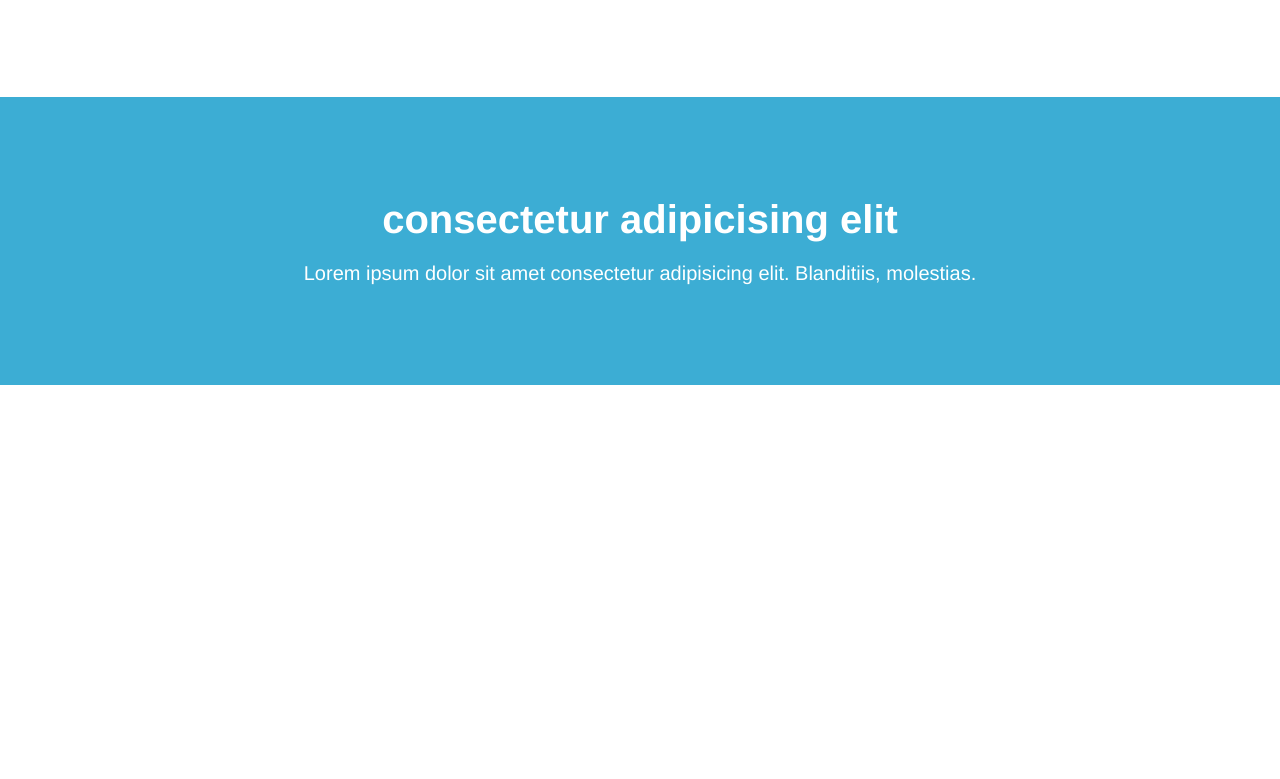
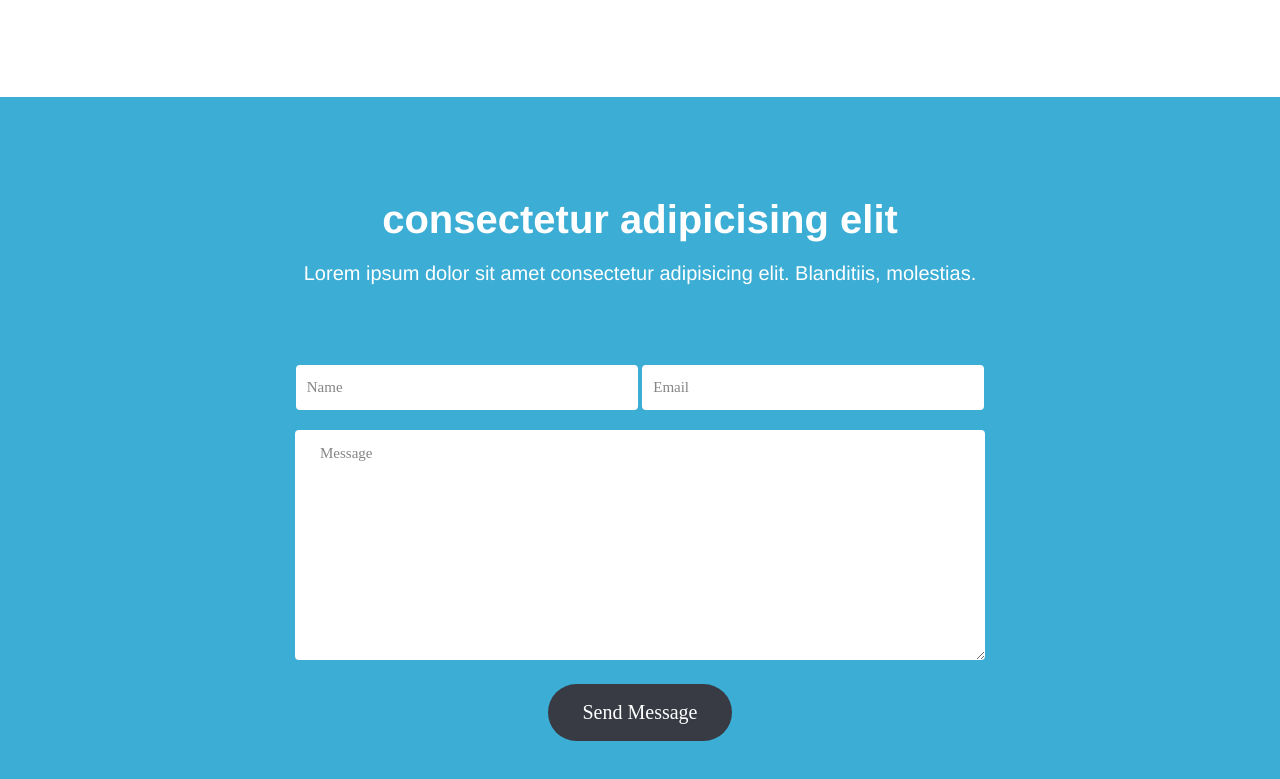
Before and after one commit to FarzadEstaji/webProjects, a plain HTML site: page Toplearn-first-project/index.html in a window 1280 px wide. Shown: the part 2049-2828 px from the top of the page. Before the commit the page ends 2434 px from the top, so only its background shows below. Drawn offline with Linux system fonts and the light colour scheme; a web font is replaced by a local one.

Commit message:
Complete the contact section

```diff
--- a/Toplearn-first-project/css/style.css
+++ b/Toplearn-first-project/css/style.css
@@ -273,6 +273,7 @@ a {
 
 .contact-header {
   text-align: center;
+  margin-bottom: 80px;
 }
 
 .contact-header h2 {
@@ -282,3 +283,38 @@ a {
 .contact-header p {
   font-size: 20px;
 }
+
+.contact-content {
+  text-align: center;
+}
+
+input[type="text"],
+input[type="email"] {
+  background-color: #fff;
+  color: #444;
+  border: none;
+  border-radius: 4px;
+  padding: 15px 11px;
+  width: 25%;
+}
+
+textarea {
+  background-color: #fff;
+  color: #444;
+  border: none;
+  border-radius: 4px;
+  padding: 15px 25px;
+  width: 50%;
+  margin-top: 20px;
+  height: 200px;
+}
+
+.contact-content button {
+  margin-top: 20px;
+}
+
+::placeholder{
+  color: #858585;
+  font-size: 15px;
+  font-family: "Raleway";
+}
--- a/Toplearn-first-project/index.html
+++ b/Toplearn-first-project/index.html
@@ -125,7 +125,14 @@
           </p>
         </div>
 
-        <div class="contact-content"></div>
+        <div class="contact-content">
+          <form action="">
+            <input type="text" placeholder="Name" />
+            <input type="email" placeholder="Email" />
+            <textarea placeholder="Message"></textarea>
+          </form>
+          <button class="btn btn-dark btn-big">Send Message</button>
+        </div>
       </div>
     </div>
     <div class="footer"></div>
```
